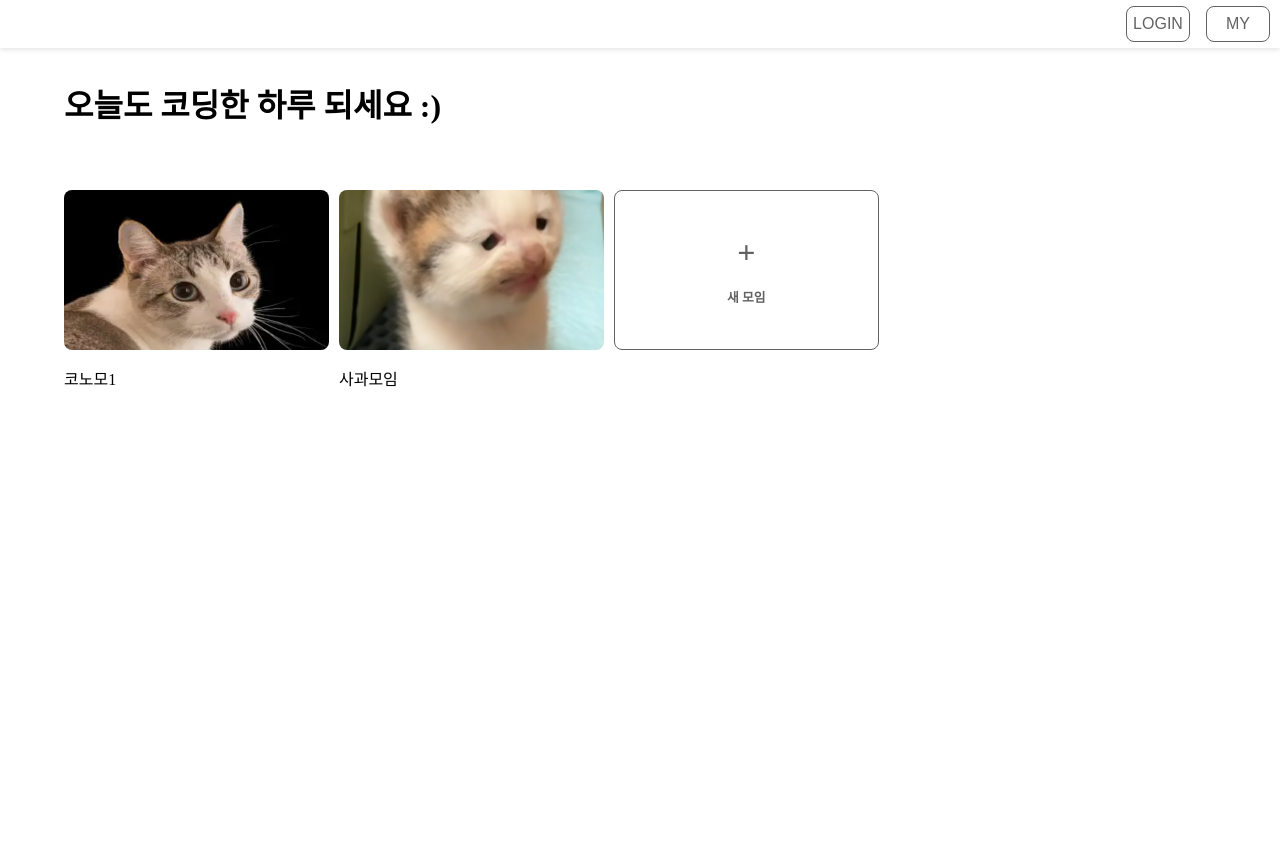
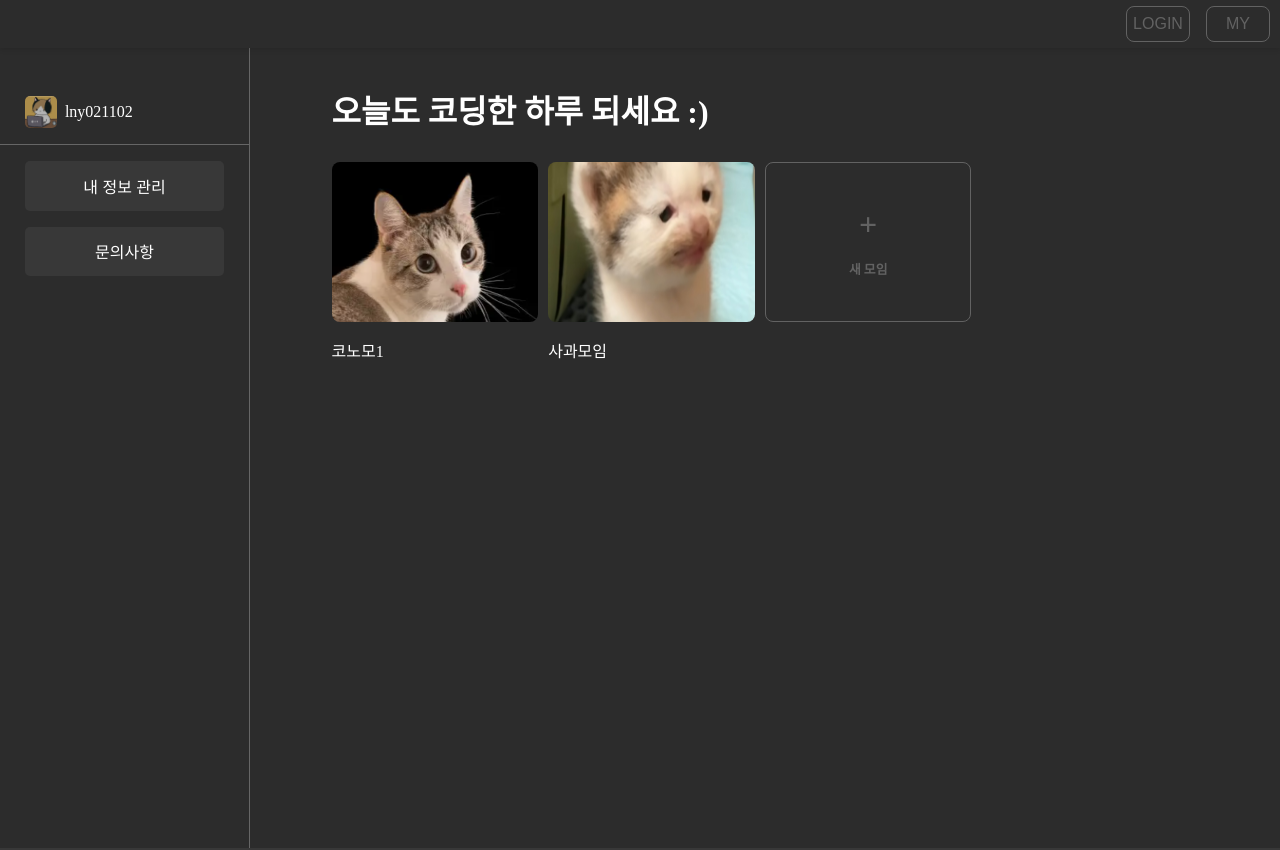
Before and after one commit to AlgorithmGenerator/AlgorithmGenerator-Web, a React (Vite) app in the folder conomoproject/: page / in a window 1280 px wide. Shown: the top 850 px of the page. Built offline with nearby package versions, Linux system fonts and the light colour scheme.

Commit message:
[FIX] 피그마 기반 메인화면 디자인 수정 완료

```diff
--- a/conomoproject/src/components/Layout.jsx
+++ b/conomoproject/src/components/Layout.jsx
@@ -9,7 +9,8 @@ const Container = styled.div`
   display: flex;
   flex-direction: column;
   min-height: 100vh;
-  padding-top: 10vh;
+  padding-top: 6vh;
+  background-color: transparent;
 `;
 
 const Main = styled.main`
--- a/conomoproject/src/components/footer/footer.jsx
+++ b/conomoproject/src/components/footer/footer.jsx
@@ -11,8 +11,7 @@ const NaviContainer = styled.footer`
   align-items: center;
   width: 100%;
   height: 10vh;
-  background-color: #D9D9D9;
-  // position: fixed;
+  background-color: #383838;
   bottom: 0;
   left: 0;
   pointer-events: auto;
@@ -23,7 +22,7 @@ const Footer = () => {
 
     return (
         <NaviContainer>
-            <CustomFont color='black' font='1rem' fontWeight='bold'>여기는 푸터</CustomFont>
+            <CustomFont color='black' font='1rem' fontWeight='bold'>MADE BY HUFS GLOBAL LION CONOMO.</CustomFont>
         </NaviContainer>
     );
 };
--- a/conomoproject/src/components/header/header.jsx
+++ b/conomoproject/src/components/header/header.jsx
@@ -16,8 +16,9 @@ const HeaderContainer = styled.header`
   justify-content: space-between;
   padding-left: 10px;
   padding-right: 10px;
-  background-color: white;
+  background-color: #2C2C2C;
   box-shadow: 0 2px 5px rgba(0, 0, 0, 0.1);
+  z-index: 999;
 `;
 
 const Button = styled.button`
--- /dev/null
+++ b/conomoproject/src/pages/mainpage/LeftBar.jsx
@@ -0,0 +1,70 @@
+import React from 'react';
+import styled from 'styled-components';
+import CustomColumn from '../../components/container/CustomColumn';
+import CustomRow from '../../components/container/CustomRow';
+import CustomFont from '../../components/container/CustomFont';
+import StyledImg from '../../components/container/StyledImg';
+import { useNavigate } from 'react-router-dom';
+
+const Divider = styled.div`
+background-color: #666666;
+width: 100%;
+height: 1px;
+`;
+
+const Button = styled.button`
+width: 80%;
+padding: 0.8rem;
+display: flex;
+align-items: center;
+justify-content: center;
+border-radius: 5px;
+border: none;
+background-color: #383838;
+
+transition: opacity 0.3s ease;
+
+&:hover {
+  opacity: 0.6;
+}
+`;
+
+const Space = styled.div`
+background-color: transparent;
+border: transparent;
+height: 2rem;
+`;
+
+const LeftBar = () => {
+    const navigate = useNavigate();
+
+    const goMy = () => {
+        navigate('/mypage'); // 내 정보 관리
+    }
+
+    const goAsk = () => {
+        navigate('/askpage'); //문의사항
+    }
+
+    return (
+        <CustomColumn width='100%' height='100vh' alignItems='center' justifyContent='flex-start' gap='1rem' >
+            <Space />
+            <CustomRow width='80%' alignItems='center' justifyContent='flex-start' gap='0.5rem'>
+                <StyledImg src={'basicLogo.png'} width='2rem' height='2rem' borderRadius='5px' />
+                <CustomFont color='white' font='1rem'>lny021102</CustomFont>
+            </CustomRow>
+
+            <Divider />
+
+            <Button onClick={goMy}>
+                <CustomFont color='white' font='1rem'>내 정보 관리</CustomFont>
+            </Button>
+
+            <Button onClick={goAsk}>
+                <CustomFont color='white' font='1rem'>문의사항</CustomFont>
+            </Button>
+        </CustomColumn>
+    );
+};
+
+export default LeftBar;
--- a/conomoproject/src/pages/mainpage/MoimList.jsx
+++ b/conomoproject/src/pages/mainpage/MoimList.jsx
@@ -185,7 +185,7 @@ const MoimList = () => {
                         style={{ cursor: 'pointer' }}
                     />
                     <CustomRow width='100%' alignItems='center' justifyContent='flex-start'>
-                        <CustomFont color='black' font='1rem'>
+                        <CustomFont color='white' font='1rem'>
                             {component.text}
                         </CustomFont>
                     </CustomRow>
--- a/conomoproject/src/pages/mainpage/mainpage.jsx
+++ b/conomoproject/src/pages/mainpage/mainpage.jsx
@@ -2,7 +2,9 @@ import React from 'react';
 import styled from 'styled-components';
 import CustomRow from '../../components/container/CustomRow';
 import CustomFont from '../../components/container/CustomFont';
+import CustomColumn from '../../components/container/CustomColumn';
 import MoimList from './MoimList';
+import LeftBar from './LeftBar';
 
 const ContainerCenter = styled.div`
   display: flex;
@@ -15,23 +17,42 @@ const ContainerCenter = styled.div`
 const PageContainer = styled(ContainerCenter)`
   width: 100%;
   display: flex;
-  flex-direction: column;
+  flex-direction: row;
   justify-content: flex-start;
-  gap: 4rem;
   position: relative;
-  background-color: white;
+  background-color: #2C2C2C;
+  gap: 2rem;
+`;
+
+const Divider = styled.div`
+background-color: #666666;
+width: 0.5px;
+height: 100vh;
+`;
+
+const Space = styled.div`
+background-color: transparent;
+border: transparent;
+height: 0.5rem;
 `;
 
 const HomePage = () => {
   return (
     <ContainerCenter>
       <PageContainer>
-        <CustomRow width='90%' alignItems='center' justifyContent='flex-start'>
-          <CustomFont color='black' font='2rem' fontWeight='bold'>
-            오늘도 코딩한 하루 되세요 :)
-          </CustomFont>
+        <CustomRow width='20%' alignItems='center' justifyContent='center' gap='0'>
+          <LeftBar />
+          <Divider />
         </CustomRow>
-        <MoimList />
+        <CustomColumn width='80%' height='100vh' alignItems='center' justifyContent='flex-start'>
+          <Space />
+          <CustomRow width='90%' alignItems='center' justifyContent='flex-start'>
+            <CustomFont color='white' font='2rem' fontWeight='bold'>
+              오늘도 코딩한 하루 되세요 :)
+            </CustomFont>
+          </CustomRow>
+          <MoimList />
+        </CustomColumn>
       </PageContainer>
     </ContainerCenter>
   );
```
Also changed, not shown: conomoproject/public/basicLogo.png (added).
